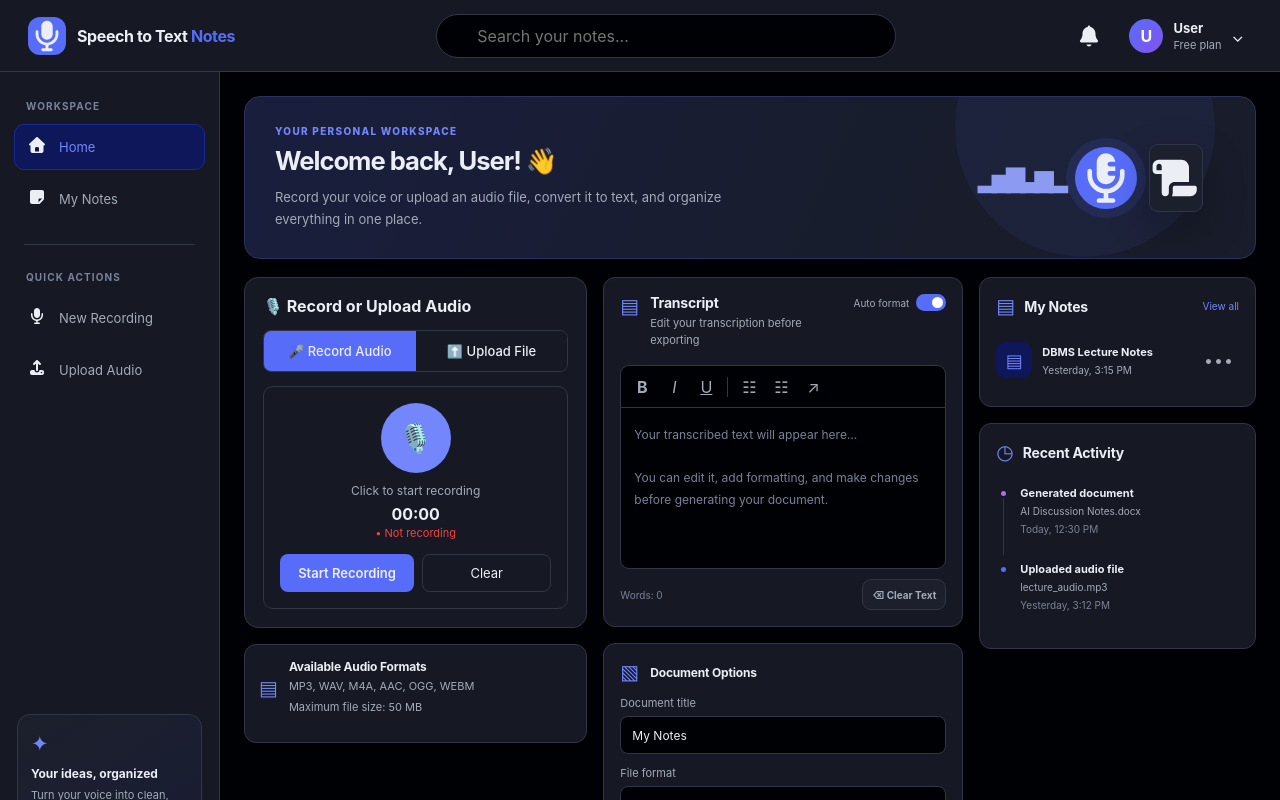
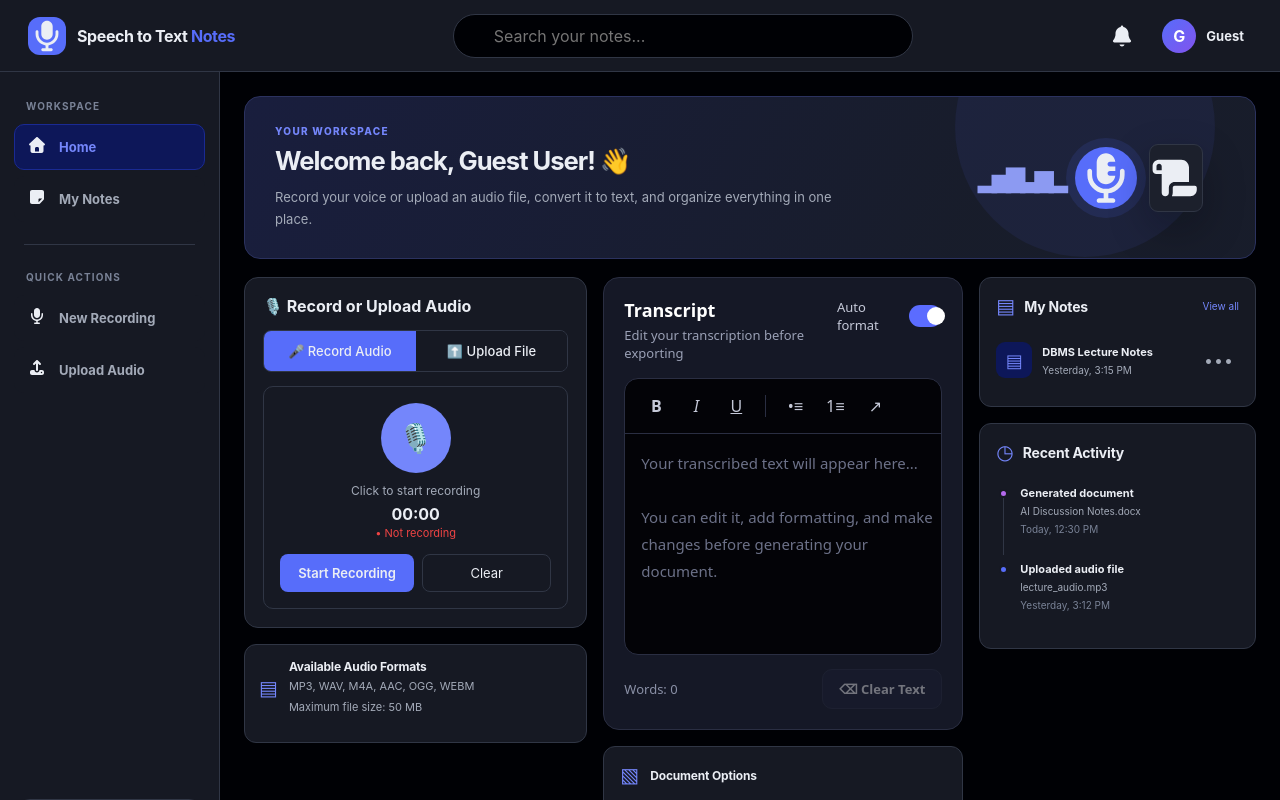
Before and after one commit to HarshitRinge89/Speech-to-text, a React (Vite) app in the folder FrontEnd/: page / in a window 1280 px wide. Shown: the top 800 px of the page. Built offline with nearby package versions, Linux system fonts and the light colour scheme.

Commit message:
Transcript fixed

```diff
--- a/FrontEnd/index.html
+++ b/FrontEnd/index.html
@@ -2,13 +2,13 @@
 <html lang="en">
   <head>
     <meta charset="UTF-8" />
-    <link rel="icon" type="image/svg+xml" href="https://files.softicons.com/download/toolbar-icons/vista-base-software-icons-2-by-icons-land/ico/Globe2.ico"  />
+    <link rel="icon" type="image/svg+xml" href="/Speech-to-text/resources/soundwavefavicon.jpg"/>
     <link rel="preconnect" href="https://fonts.googleapis.com">
     <meta name="viewport" content="width=device-width, initial-scale=1.0">
     <link rel="preconnect" href="https://fonts.gstatic.com" crossorigin>
     <link href="https://fonts.googleapis.com/css2?family=Ubuntu:ital,wght@0,300;0,400;0,500;0,700;1,300;1,400;1,500;1,700&display=swap" rel="stylesheet">
     <meta name="viewport" content="width=device-width, initial-scale=1.0" />
-    <title>Speech-to-text</title>
+    <title>Speech to text</title>
   </head>
   <body>
     <div id="root"></div>
--- a/FrontEnd/src/Content.css
+++ b/FrontEnd/src/Content.css
@@ -5,7 +5,7 @@
 .welcome-banner__copy { max-width: 590px; position: relative; z-index: 1; }
 .eyebrow { margin: 0 0 8px; color: var(--primary-hover); font-size: 10px; font-weight: 800; letter-spacing: .13em; }
 .welcome-banner h1 { margin: 0 0 10px; font-size: clamp(21px, 2vw, 28px); letter-spacing: -.04em; }
-.welcome-banner__copy > p:last-child { max-width: 510px; margin: 0; color: var(--text-muted); font-size: 13px; line-height: 1.7; }
+.welcome-banner__copy > p:last-child { max-width: 600px; margin: 0; color: var(--text-muted); font-size: 13px; line-height: 1.7; }
 .welcome-banner__art { position: relative; z-index: 1; display: flex; align-items: center; gap: 12px; padding: 15px 22px; }
 .sound-wave { color: hsl(232, 80%, 75%); font-size: 25px; letter-spacing: -5px; }
 .welcome-banner__mic { display: grid; place-items: center; width: 62px; height: 62px; border-radius: 50%; color: white; background: var(--primary); font-size: 27px; box-shadow: 0 0 0 9px hsl(232, 94%, 66%, .12); }
@@ -38,9 +38,70 @@
 .field-input { display: block; width: 100%; min-height: 38px; padding: 9px 11px; color: var(--text); background: var(--bg); border: 1px solid var(--border); border-radius: 8px; outline: none; font-size: 12px; }
 .field-input:focus { border-color: var(--primary); }
 
-.transcript-panel { display: flex; flex-direction: column; min-height: 0; height:350px;box-sizing: border-box; }
+/* .transcript-panel { display: flex; flex-direction: column; min-height: 0; height:350px;box-sizing: border-box; }
 .transcript-heading { align-items: flex-start; }
-.transcript-heading > div { min-width: 0; }
+.transcript-heading > div { min-width: 0; } */
+
+.tr-card {
+  background: #151826;
+  border: 1px solid #2a2e42;
+  border-radius: 16px;
+  padding: 20px;
+  color: #fff;
+  max-width: 560px;
+  font-family: system-ui, sans-serif;
+}
+
+.tr-header {
+  display: flex;
+  justify-content: space-between;
+  align-items: flex-start;
+  margin-bottom: 16px;
+}
+.tr-header h3 { margin: 0; font-size: 18px; }
+.tr-header p { margin: 4px 0 0; font-size: 13px; color: #9aa0b5; }
+
+/* toggle */
+.tr-toggle { display: flex; align-items: center; gap: 8px; font-size: 13px; color: #c5c9d8; cursor: pointer; }
+.tr-toggle input { display: none; }
+.tr-switch { width: 38px; height: 22px; background: #3a3f55; border-radius: 999px; position: relative; transition: background .2s; }
+.tr-switch::after { content: ""; position: absolute; top: 2px; left: 2px; width: 18px; height: 18px; border-radius: 50%; background: #fff; transition: transform .2s; }
+.tr-toggle input:checked + .tr-switch { background: #5b6cff; }
+.tr-toggle input:checked + .tr-switch::after { transform: translateX(16px); }
+
+/* editor */
+.tr-editor-wrap { background: #030307; border: 1px solid #2a2e42; border-radius: 14px; overflow: hidden; }
+
+.tr-toolbar { display: flex; align-items: center; gap: 6px; padding: 10px 14px; border-bottom: 1px solid #2a2e42; }
+.tr-btn { background: none; border: none; color: #c5c9d8; width: 34px; height: 34px; border-radius: 8px; cursor: pointer; font-size: 16px; }
+.tr-btn:hover { background: #1b1f33; }
+.tr-btn.is-active { background: #2c3260; color: #fff; }
+.tr-divider { width: 1px; height: 22px; background: #2a2e42; margin: 0 6px; }
+
+.tr-editor {
+  min-height: 220px;
+  max-height: 360px;
+  overflow-y: auto;
+  padding: 16px;
+  outline: none;
+  line-height: 1.8;
+  font-size: 15px;
+  color: #e8eaf2;
+  position: relative;
+}
+.tr-editor.is-empty::before {
+  content: "Your transcribed text will appear here...\A\A You can edit it, add formatting, and make changes before generating your document.";
+  white-space: pre-wrap;
+  color: #6c7188;
+  position: absolute;
+  pointer-events: none;
+}
+.tr-editor ul, .tr-editor ol { margin: 4px 0; padding-left: 24px; }
+
+/* footer */
+.tr-footer { display: flex; justify-content: space-between; align-items: center; margin-top: 14px; font-size: 13px; color: #8a90a6; }
+.tr-clear { background: #1b1f33; border: 1px solid #2a2e42; color: #fff; padding: 10px 16px; border-radius: 10px; cursor: pointer; font-weight: 600; }
+.tr-clear:disabled { opacity: .4; cursor: not-allowed; }
 
 .toggle-label { display: flex; align-items: center; gap: 7px; margin-left: auto; color: var(--text-muted); font-size: 10px; white-space: nowrap; }
 .toggle-label input { position: absolute; opacity: 0; pointer-events: none; }
--- a/FrontEnd/src/Content.jsx
+++ b/FrontEnd/src/Content.jsx
@@ -1,5 +1,7 @@
 import "./content.css";
 import RecordPanel from "./recordUpload";
+import {useRef,useState} from "react";
+import Transcript from "./Transcript";
 const notes = [
   { title: "DBMS Lecture Notes", date: "Yesterday, 3:15 PM", tag: "Study" },
 ];
@@ -8,14 +10,21 @@ const activity = [
   { title: "Generated document", detail: "AI Discussion Notes.docx", time: "Today, 12:30 PM", color: "purple" },
   { title: "Uploaded audio file", detail: "lecture_audio.mp3", time: "Yesterday, 3:12 PM", color: "blue" },
 ];
+export default function Content() {
 
-export default function Content() {
+const transcriptRef=useRef(null);
+const [html,setHTML]=useState("");
+const [wordCount,setWordCount]=useState(0);
+const countWords = (t) => {
+  const s = t.replace(/\u00A0/g, " ").trim();
+  return s ? s.split(/\s+/).length : 0;
+};
   return (
     <main className="content" id="home">
       <section className="welcome-banner">
         <div className="welcome-banner__copy">
-          <p className="eyebrow">YOUR PERSONAL WORKSPACE</p>
-          <h1>Welcome back, User! <span aria-hidden="true">👋</span></h1>
+          <p className="eyebrow">YOUR WORKSPACE</p>
+          <h1>Welcome back, Guest User! <span aria-hidden="true">👋</span></h1>
           <p>Record your voice or upload an audio file, convert it to text, and organize everything in one place.</p>
         </div>
         <div className="welcome-banner__art" aria-hidden="true">
@@ -27,7 +36,6 @@ export default function Content() {
 
       <div className="dashboard-grid">
         <div className="dashboard-column dashboard-column--left">
-          {/* insert recordpanel here */}
           <RecordPanel/>
           <section className="panel format-panel">
             <div className="panel-heading panel-heading--compact">
@@ -38,24 +46,12 @@ export default function Content() {
         </div>
 
         <div className="dashboard-column dashboard-column--middle">
-          <section className="panel transcript-panel">
-            <div className="panel-heading transcript-heading">
-              <span className="panel-heading__icon">▤</span>
-              <div><h2>Transcript</h2><p>Edit your transcription before exporting</p></div>
-              <label className="toggle-label">Auto format <input type="checkbox" defaultChecked /><span className="toggle-ui" /></label>
-            </div>
-            <div className="editor-toolbar" aria-label="Text formatting toolbar">
-              <button type="button" aria-label="Bold"><strong>B</strong></button>
-              <button type="button" aria-label="Italic"><em>I</em></button>
-              <button type="button" aria-label="Underline"><u>U</u></button>
-              <span />
-              <button type="button" aria-label="Bulleted list">☷</button>
-              <button type="button" aria-label="Numbered list">☷</button>
-              <button type="button" aria-label="Insert link">↗</button>
-            </div>
-            <textarea className="transcript-editor" aria-label="Transcript text" placeholder="Your transcribed text will appear here...&#10;&#10;You can edit it, add formatting, and make changes before generating your document." />
-            <div className="editor-footer"><span>Words: 0</span><button className="button button--secondary button--small" type="button">⌫ Clear Text</button></div>
-          </section>
+            <Transcript ref={transcriptRef}
+            onChange={(newHtml,text)=>{
+              setHTML(newHtml);
+              setWordCount(countWords(text));
+              }}
+            />
           <section className="panel document-options">
             <div className="panel-heading panel-heading--compact">
               <span className="panel-heading__icon">▧</span><h2>Document Options</h2>
--- a/FrontEnd/src/Navbar.jsx
+++ b/FrontEnd/src/Navbar.jsx
@@ -13,19 +13,18 @@ export default function Navbar({toggleSidebar}) {
       </a>
 
       <label className="navbar__search">
-        <span className="navbar__search-icon" aria-hidden="true"><svg  className="icons" xmlns="http://www.w3.org/2000/svg" viewBox="0 0 640 640"><path d="M480 272C480 317.9 465.1 360.3 440 394.7L566.6 521.4C579.1 533.9 579.1 554.2 566.6 566.7C554.1 579.2 533.8 579.2 521.3 566.7L394.7 440C360.3 465.1 317.9 480 272 480C157.1 480 64 386.9 64 272C64 157.1 157.1 64 272 64C386.9 64 480 157.1 480 272zM272 416C351.5 416 416 351.5 416 272C416 192.5 351.5 128 272 128C192.5 128 128 192.5 128 272C128 351.5 192.5 416 272 416z"/></svg></span>
+        <span className="navbar__search-icon" aria-hidden="true"><svg className="icons" xmlns="http://www.w3.org/2000/svg" viewBox="0 0 640 640"><path d="M480 272C480 317.9 465.1 360.3 440 394.7L566.6 521.4C579.1 533.9 579.1 554.2 566.6 566.7C554.1 579.2 533.8 579.2 521.3 566.7L394.7 440C360.3 465.1 317.9 480 272 480C157.1 480 64 386.9 64 272C64 157.1 157.1 64 272 64C386.9 64 480 157.1 480 272zM272 416C351.5 416 416 351.5 416 272C416 192.5 351.5 128 272 128C192.5 128 128 192.5 128 272C128 351.5 192.5 416 272 416z"/></svg></span>
         <input type="search" placeholder="Search your notes..." aria-label="Search your notes" />
       </label>
 
       <div className="navbar__actions">
         <button className="icon-button" type="button" aria-label="Notifications"><svg className="icons" xmlns="http://www.w3.org/2000/svg" viewBox="0 0 640 640"><path d="M320 64C302.3 64 288 78.3 288 96L288 99.2C215 114 160 178.6 160 256L160 277.7C160 325.8 143.6 372.5 113.6 410.1L103.8 422.3C98.7 428.6 96 436.4 96 444.5C96 464.1 111.9 480 131.5 480L508.4 480C528 480 543.9 464.1 543.9 444.5C543.9 436.4 541.2 428.6 536.1 422.3L526.3 410.1C496.4 372.5 480 325.8 480 277.7L480 256C480 178.6 425 114 352 99.2L352 96C352 78.3 337.7 64 320 64zM258 528C265.1 555.6 290.2 576 320 576C349.8 576 374.9 555.6 382 528L258 528z"/></svg></button>
         <button className="navbar__profile" type="button" aria-label="Open profile menu">
-          <span className="avatar">U</span>
+          <span className="avatar">G</span>
           <span className="navbar__profile-meta">
-            <span className="navbar__profile-name">User</span>
-            <span className="navbar__profile-role">Free plan</span>
+            <span className="navbar__profile-name">Guest</span>
           </span>
-          <span className="navbar__profile-chevron" aria-hidden="true">⌄</span>
+          {/* <span className="navbar__profile-chevron" aria-hidden="true">⌄</span> */}
         </button>
       </div>
     </header>
--- /dev/null
+++ b/FrontEnd/src/Transcript.jsx
@@ -0,0 +1,196 @@
+import React, {
+  forwardRef,
+  useCallback,
+  useEffect,
+  useImperativeHandle,
+  useRef,
+  useState,
+} from "react";
+import "./Content.css";
+
+const FORMATS = [
+  { cmd: "bold", label: <b>B</b>, title: "Bold (Ctrl+B)" },
+  { cmd: "italic", label: <i>I</i>, title: "Italic (Ctrl+I)" },
+  { cmd: "underline", label: <u>U</u>, title: "Underline (Ctrl+U)" },
+];
+
+const LISTS = [
+  { cmd: "insertUnorderedList", label: "•≡", title: "Bullet list" },
+  { cmd: "insertOrderedList", label: "1≡", title: "Numbered list" },
+];
+
+const countWords = (text) => {
+  // normalise non-breaking spaces and zero-width chars the browser inserts
+  const t = text.replace(/[\u00A0\u200B]/g, " ").trim();
+  return t ? t.split(/\s+/).length : 0;
+};
+
+const Transcript = forwardRef(function Transcript({ onChange, onExport }, ref) {
+  const editorRef = useRef(null);
+  const [wordCount, setWordCount] = useState(0);
+  const [isEmpty, setIsEmpty] = useState(true);
+  const [active, setActive] = useState({});
+  const [autoFormat, setAutoFormat] = useState(true); // UI only for now
+
+  const sync = useCallback(() => {
+    const el = editorRef.current;
+    if (!el) return;
+    const text = el.innerText || el.textContent || "";
+    setWordCount(countWords(text));
+    setIsEmpty(text.trim() === "");
+    onChange?.(el.innerHTML, text);
+  }, [onChange]);
+
+  // Highlight toolbar buttons based on where the caret is
+  const refreshActive = useCallback(() => {
+    const el = editorRef.current;
+    const sel = window.getSelection();
+    if (!el || !sel.rangeCount || !el.contains(sel.anchorNode)) return;
+    const next = {};
+    [...FORMATS, ...LISTS].forEach(({ cmd }) => {
+      try {
+        next[cmd] = document.queryCommandState(cmd);
+      } catch {
+        next[cmd] = false;
+      }
+    });
+    setActive(next);
+  }, []);
+
+  useEffect(() => {
+    document.addEventListener("selectionchange", refreshActive);
+    return () => document.removeEventListener("selectionchange", refreshActive);
+  }, [refreshActive]);
+
+  const exec = (cmd) => {
+    editorRef.current?.focus();
+    document.execCommand(cmd, false, null);
+    sync();
+    refreshActive();
+  };
+
+  const clear = () => {
+    if (editorRef.current) editorRef.current.innerHTML = "";
+    sync();
+  };
+
+  const appendText = (str) => {
+    const el = editorRef.current;
+    if (!el) return;
+    const p = document.createElement("div");
+    p.textContent = str;
+    el.appendChild(p);
+    el.scrollTop = el.scrollHeight;
+    sync();
+  };
+
+  useImperativeHandle(ref, () => ({
+    appendText,
+    clear,
+    getHTML: () => editorRef.current?.innerHTML ?? "",
+    getText: () => editorRef.current?.innerText ?? "",
+  }));
+
+  // Paste as plain text so pasted content doesn't bring foreign styles
+  const handlePaste = (e) => {
+    e.preventDefault();
+    const text = e.clipboardData.getData("text/plain");
+    document.execCommand("insertText", false, text);
+  };
+
+  const handleExport = () => {
+    const el = editorRef.current;
+    if (!el || isEmpty) return;
+    if (onExport) return onExport(el.innerHTML, el.innerText);
+    const blob = new Blob([el.innerText], { type: "text/plain" });
+    const url = URL.createObjectURL(blob);
+    const a = document.createElement("a");
+    a.href = url;
+    a.download = "transcript.txt";
+    a.click();
+    URL.revokeObjectURL(url);
+  };
+
+  // onMouseDown + preventDefault keeps the text selection when clicking buttons
+  const ToolButton = ({ cmd, label, title }) => (
+    <button
+    key={cmd}
+      type="button"
+      className={`tr-btn ${active[cmd] ? "is-active" : ""}`}
+      title={title}
+      onMouseDown={(e) => {
+        e.preventDefault();
+        exec(cmd);
+      }}
+    >
+      {label}
+    </button>
+  );
+
+  return (
+    <div className="tr-card">
+      <div className="tr-header">
+        <div>
+          <h3>Transcript</h3>
+          <p>Edit your transcription before exporting</p>
+        </div>
+        <label className="tr-toggle">
+          <span>Auto format</span>
+          <input
+            type="checkbox"
+            checked={autoFormat}
+            onChange={(e) => setAutoFormat(e.target.checked)}
+          />
+          <span className="tr-switch" />
+        </label>
+      </div>
+
+      <div className="tr-editor-wrap">
+        <div className="tr-toolbar">
+          {FORMATS.map((f) => (
+            <ToolButton key={f.cmd} {...f} />
+          ))}
+          <span className="tr-divider" />
+          {LISTS.map((f) => (
+            <ToolButton key={f.cmd} {...f} />
+          ))}
+          <button
+            type="button"
+            className="tr-btn"
+            title="Export"
+            onMouseDown={(e) => {
+              e.preventDefault();
+              handleExport();
+            }}
+          >
+            ↗
+          </button>
+        </div>
+
+        <div
+          ref={editorRef}
+          className={`tr-editor ${isEmpty ? "is-empty" : ""}`}
+          contentEditable
+          suppressContentEditableWarning
+          spellCheck
+          onInput={sync}
+          onPaste={handlePaste}
+        />
+      </div>
+
+      <div className="tr-footer">
+        <span>Words: {wordCount}</span>
+        <button
+          type="button"
+          className="tr-clear"
+          onClick={clear}
+          disabled={isEmpty}
+        >
+          ⌫ Clear Text
+        </button>
+      </div>
+    </div>
+  );
+});
+
+export default Transcript;
--- a/FrontEnd/src/index.css
+++ b/FrontEnd/src/index.css
@@ -55,7 +55,7 @@ a { color: inherit; text-decoration: none; }
 /* App shell & sidebar */
 .app-shell { min-height: 100vh; }
 .app-layout { display: flex; min-height: calc(100vh - var(--navbar-height)); }
-.sidebar { width: var(--sidebar-width); flex: 0 0 var(--sidebar-width); display: flex; flex-direction: column; padding: 24px 14px 18px; background: var(--surface); border-right: 1px solid var(--border); }
+.sidebar { font-weight:700;width: var(--sidebar-width); flex: 0 0 var(--sidebar-width); display: flex; flex-direction: column; padding: 24px 14px 18px; background: var(--surface); border-right: 1px solid var(--border); }
 .sidebar__section-label { margin: 4px 12px 12px; color: var(--text-subtle); font-size: 10px; font-weight: 750; letter-spacing: .11em; text-transform: uppercase; }
 .sidebar__nav { display: grid; gap: 6px; }
 .sidebar__link { display: flex; align-items: center; gap: 12px; min-height: 43px; padding: 10px 12px; color: var(--text-muted);background-color: var(--surface); border: 1px solid transparent; border-radius: 10px; font-size: 13px; transition: .15s ease; }
--- a/FrontEnd/src/recordUpload.jsx
+++ b/FrontEnd/src/recordUpload.jsx
@@ -231,7 +231,7 @@ const styles = {
     padding: "28px 12px",
     cursor: "pointer",
     transition: "all 0.2s ease",
-    backgroundColor:"var(--surface)",
+    backgroundColor:"var(--bg)",
   },
   fileRow: {
     display: "flex",
```
Also changed, not shown: 1 other file (tests, documents, lock files or other folders).
